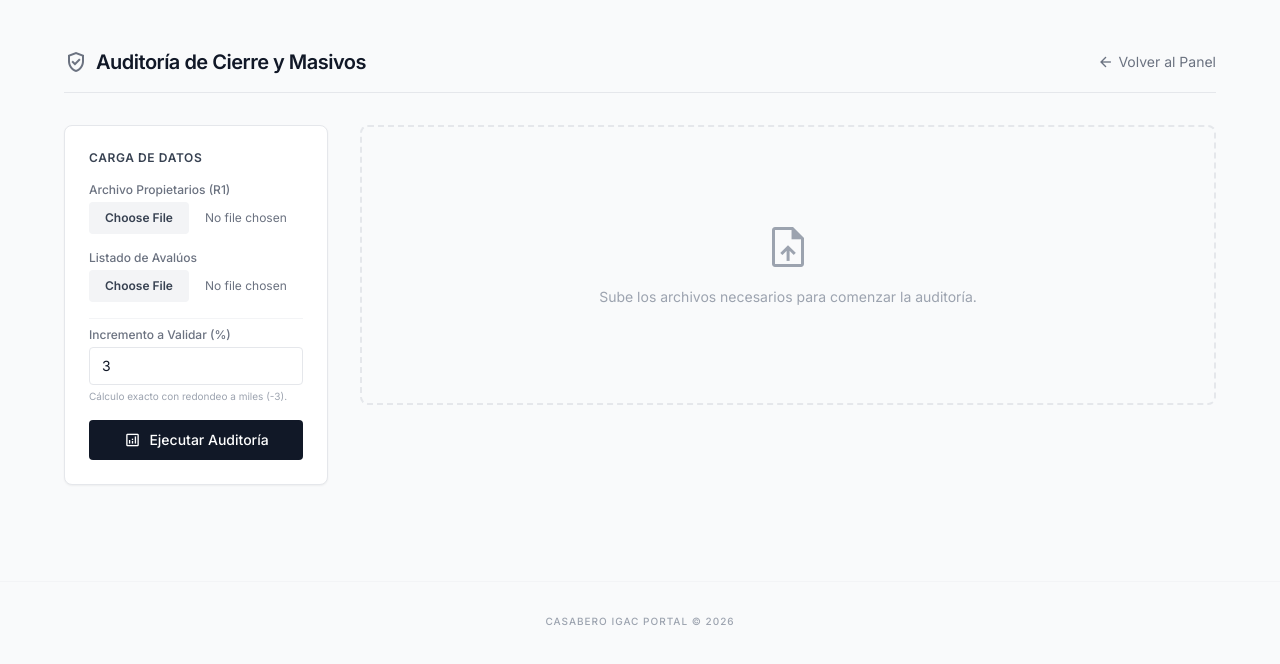
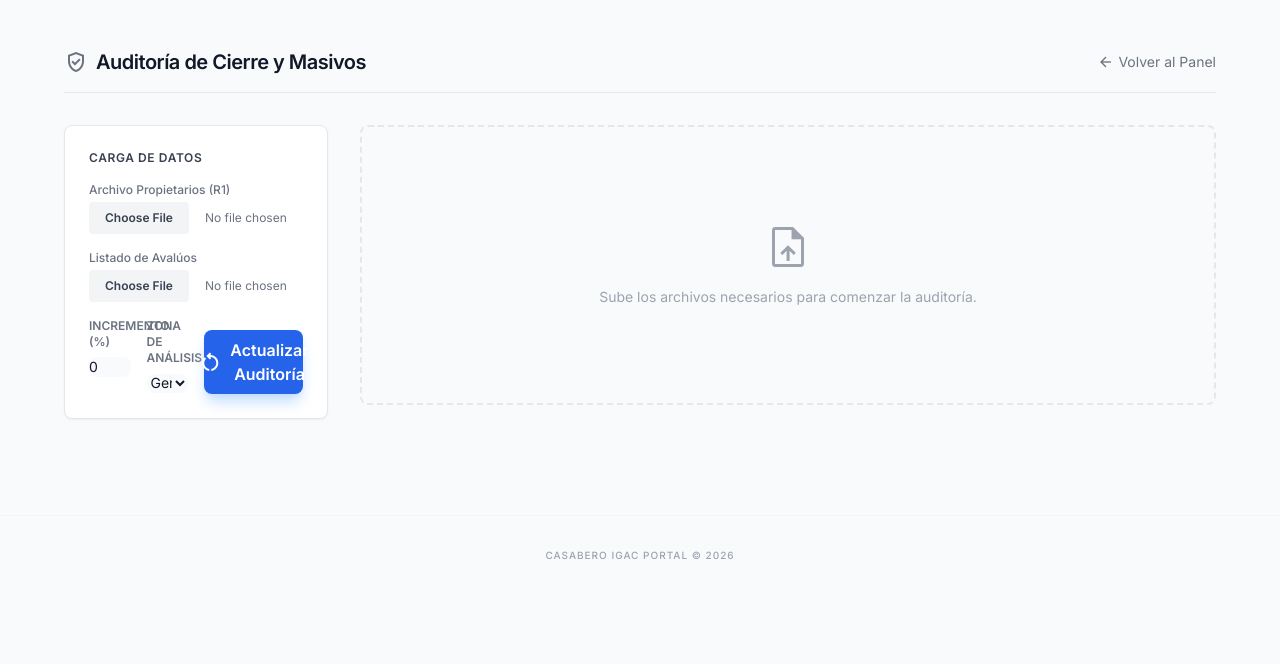
Before and after one commit to casabero/igac-portal, a Flask app: page /auditoria in a window 1280 px wide. Shown: the top 664 px of the page. Run offline with Flask 3, Linux system fonts and the light colour scheme; some libraries are stand-ins or nearby versions.

Commit message:
feat: iteration 10 - zone filtering and enriched outlier tables

```diff
--- a/app.py
+++ b/app.py
@@ -18,6 +18,14 @@ try:
     print("Base de datos de logs inicializada correctamente.")
 except Exception as e:
     print(f"Advertencia: No se pudo iniciar la DB de logs: {e}")
+
+@app.template_filter('format_number')
+def format_number(value):
+    try:
+        if value is None: return "0"
+        return f"{value:,.0f}".replace(",", ".")
+    except:
+        return value
 
 # --- RUTA 1: HOME (PORTAL) ---
 @app.route('/')
@@ -180,7 +188,8 @@ def auditoria_tool():
                 f_calc.filename: f_calc
             }
 
-            res = procesar_auditoria(files_dict, incremento)
+            zona = request.form.get('zona', 'General')
+            res = procesar_auditoria(files_dict, incremento, zona_filtro=zona)
 
             # Guardamos un identificador único para esta auditoría
             import uuid
--- a/templates/auditoria_tool.html
+++ b/templates/auditoria_tool.html
@@ -95,28 +95,56 @@
                                 class="block w-full text-xs text-gray-500 file:mr-4 file:py-2 file:px-4 file:rounded file:border-0 file:text-xs file:font-semibold file:bg-gray-100 file:text-gray-700 hover:file:bg-gray-200"
                                 required>
                         </div>
-                        <div class="pt-2 border-t border-gray-100">
-                            <label class="block text-xs font-medium text-gray-500 mb-1">Incremento a Validar (%)</label>
-                            <input type="number" name="incremento"
-                                value="{{ resultados.pct_incremento if resultados else 3 }}" step="0.1"
-                                class="w-full px-3 py-2 border border-gray-200 rounded text-sm focus:ring-1 focus:ring-black outline-none">
-                            <p class="text-[10px] text-gray-400 mt-1">Cálculo exacto con redondeo a miles (-3).</p>
+                        <div class="grid grid-cols-1 md:grid-cols-4 gap-4">
+                            <!-- Incremento Config -->
+                            <div>
+                                <label class="block text-xs font-bold text-gray-500 uppercase mb-1">Incremento
+                                    (%)</label>
+                                <input type="number" step="0.01" name="incremento"
+                                    value="{{ resultados.pct_incremento|default(0) }}"
+                                    class="w-full bg-gray-50 border-gray-200 rounded-lg text-sm focus:ring-blue-500 focus:border-blue-500"
+                                    required>
+                            </div>
+
+                            <!-- Filtro de Zona -->
+                            <div>
+                                <label class="block text-xs font-bold text-gray-500 uppercase mb-1">Zona de
+                                    Análisis</label>
+                                <select name="zona"
+                                    class="w-full bg-gray-50 border-gray-200 rounded-lg text-sm focus:ring-blue-500 focus:border-blue-500">
+                                    <option value="General" {% if resultados.zona_filtro=='General' %}selected{% endif
+                                        %}>General (Gualmatan)</option>
+                                    <option value="Urbana" {% if resultados.zona_filtro=='Urbana' %}selected{% endif %}>
+                                        Urbano (Cabecera)</option>
+                                    <option value="Rural" {% if resultados.zona_filtro=='Rural' %}selected{% endif %}>
+                                        Rural (Campo/Veredas)</option>
+                                    <option value="Corregimientos" {% if resultados.zona_filtro=='Corregimientos'
+                                        %}selected{% endif %}>Corregimientos</option>
+                                </select>
+                            </div>
+
+                            <!-- Botones -->
+                            <div class="md:col-span-2 flex items-end">
+                                <button type="submit"
+                                    class="w-full bg-blue-600 hover:bg-blue-700 text-white font-bold py-2 px-4 rounded-lg transition-all flex items-center justify-center gap-2 shadow-lg shadow-blue-200">
+                                    <span class="material-symbols-outlined">restart_alt</span>
+                                    Actualizar Auditoría
+                                </button>
+                            </div>
                         </div>
-                        <button type="submit"
-                            class="w-full bg-gray-900 text-white text-sm font-medium py-2.5 rounded hover:bg-black transition-colors flex items-center justify-center gap-2">
-                            <span class="material-symbols-outlined text-[18px]">analytics</span> Ejecutar Auditoría
-                        </button>
                     </form>
                 </div>
 
                 {% if resultados %}
-                <div class="bg-white p-6 rounded-lg border border-gray-200 shadow-sm">
+                <div class="bg-white p-6 rounded-lg border border-gray-200 shadow-sm mt-6">
                     <h2 class="text-xs font-semibold mb-4 text-gray-700 uppercase tracking-wider">Reporte</h2>
                     <a href="/auditoria/pdf" target="_blank"
                         class="w-full flex items-center justify-center gap-2 px-4 py-2 bg-white border border-gray-300 rounded text-sm font-medium text-gray-700 hover:bg-gray-50 transition-colors">
-                        <span class="material-symbols-outlined text-[18px] text-red-500">picture_as_pdf</span> Descargar
-                        Resumen PDF
+                        <span class="material-symbols-outlined text-[18px] text-red-500">picture_as_pdf</span>
+                        Descargar Reporte PDF
                     </a>
+                    <p class="text-[10px] text-gray-400 mt-2 text-center">Genera un resumen detallado con alertas y
+                        estadísticas.</p>
                 </div>
                 {% endif %}
             </div>
@@ -162,7 +190,8 @@
                     </div>
                     <div class="bg-red-50 p-4 rounded-lg border-2 border-red-500 shadow-sm relative overflow-hidden">
                         <div class="z-10 relative">
-                            <p class="text-[10px] text-red-600 uppercase font-bold tracking-wider">Avalúos $0 - Críticos
+                            <p class="text-[10px] text-red-600 uppercase font-bold tracking-wider">Avalúos $0 -
+                                Críticos
                             </p>
                             <p class="text-2xl font-semibold text-red-700">{{ t.get('conteo_zero_critico', 0) }}</p>
                         </div>
@@ -173,7 +202,8 @@
                         <div class="z-10 relative">
                             <p class="text-[10px] text-blue-600 uppercase font-bold tracking-wider">Avalúos $0 -
                                 Informales</p>
-                            <p class="text-2xl font-semibold text-blue-700">{{ t.get('conteo_zero_informal', 0) }}</p>
+                            <p class="text-2xl font-semibold text-blue-700">{{ t.get('conteo_zero_informal', 0) }}
+                            </p>
                         </div>
                         <span
                             class="material-symbols-outlined absolute -right-2 -bottom-2 text-blue-200 text-6xl opacity-40 select-none">info</span>
@@ -181,7 +211,8 @@
                     <div
                         class="bg-purple-50 p-4 rounded-lg border-2 border-purple-400 shadow-sm relative overflow-hidden">
                         <div class="z-10 relative">
-                            <p class="text-[10px] text-purple-600 uppercase font-bold tracking-wider">Avalúos $0 - PH
+                            <p class="text-[10px] text-purple-600 uppercase font-bold tracking-wider">Avalúos $0 -
+                                PH
                             </p>
                             <p class="text-2xl font-semibold text-purple-700">{{ t.get('conteo_zero_ph', 0) }}</p>
                         </div>
@@ -203,20 +234,26 @@
                         </div>
                         <div class="p-0">
                             <table class="w-full text-[10px]">
-                                <thead class="bg-gray-50/50 text-gray-400">
-                                    <tr>
-                                        <th class="px-3 py-1 text-left">Predial</th>
-                                        <th class="px-3 py-1 text-right">% Var.</th>
+                                <thead>
+                                    <tr class="text-left bg-gray-50">
+                                        <th class="py-2 px-2 text-[10px] font-bold text-gray-500 uppercase">Predial
+                                        </th>
+                                        <th class="py-2 px-2 text-[10px] font-bold text-gray-500 uppercase text-right">
+                                            Avalúo</th>
+                                        <th class="py-2 px-2 text-[10px] font-bold text-gray-500 uppercase text-right">
+                                            % Var</th>
                                     </tr>
                                 </thead>
                                 <tbody class="divide-y divide-gray-50">
                                     {% for item in resultados.outliers.top %}
                                     <tr
                                         class="border-b border-gray-50 last:border-0 hover:bg-gray-50/50 transition-colors">
-                                        <td class="py-2.5 font-mono text-[10px] text-gray-600 pr-2">{{
+                                        <td class="py-2 px-2 font-mono text-[9px] text-gray-600">{{
                                             item.Numero_Predial }}</td>
+                                        <td class="py-2 px-2 text-right font-medium text-gray-900 text-[10px]">$ {{
+                                            (item.Valor_Cierre_Listado|default(0))|format_number }}</td>
                                         <td
-                                            class="py-2.5 text-right font-bold text-amber-600 text-[11px] whitespace-nowrap">
+                                            class="py-2 px-2 text-right font-bold text-amber-600 text-[10px] whitespace-nowrap">
                                             {{ "%.2f"|format(item.Pct_Variacion) }}%</td>
                                     </tr>
                                     {% endfor %}
@@ -231,20 +268,26 @@
                         </div>
                         <div class="p-0">
                             <table class="w-full text-[10px]">
-                                <thead class="bg-gray-50/50 text-gray-400">
-                                    <tr>
-                                        <th class="px-3 py-1 text-left">Predial</th>
-                                        <th class="px-3 py-1 text-right">% Var.</th>
+                                <thead>
+                                    <tr class="text-left bg-gray-50">
+                                        <th class="py-2 px-2 text-[10px] font-bold text-gray-500 uppercase">Predial
+                                        </th>
+                                        <th class="py-2 px-2 text-[10px] font-bold text-gray-500 uppercase text-right">
+                                            Avalúo</th>
+                                        <th class="py-2 px-2 text-[10px] font-bold text-gray-500 uppercase text-right">
+                                            % Var</th>
                                     </tr>
                                 </thead>
                                 <tbody class="divide-y divide-gray-50">
                                     {% for item in resultados.outliers.bottom %}
                                     <tr
                                         class="border-b border-gray-50 last:border-0 hover:bg-gray-50/50 transition-colors">
-                                        <td class="py-2.5 font-mono text-[10px] text-gray-600 pr-2">{{
+                                        <td class="py-2 px-2 font-mono text-[9px] text-gray-600">{{
                                             item.Numero_Predial }}</td>
+                                        <td class="py-2 px-2 text-right font-medium text-gray-900 text-[10px]">$ {{
+                                            (item.Valor_Cierre_Listado|default(0))|format_number }}</td>
                                         <td
-                                            class="py-2.5 text-right font-bold text-blue-600 text-[11px] whitespace-nowrap">
+                                            class="py-2 px-2 text-right font-bold text-blue-600 text-[10px] whitespace-nowrap">
                                             {{ "%.2f"|format(item.Pct_Variacion) }}%</td>
                                     </tr>
                                     {% endfor %}
@@ -296,7 +339,8 @@
                                         "{:,.0f}".format(t.get('avaluo_cierre_listado', 0)) }}</td>
                                     <td class="px-4 py-3 text-indigo-600" id="totalCalc">$ {{
                                         "{:,.0f}".format(t.get('avaluo_cierre_calculado', 0)) }}</td>
-                                    <td class="px-4 py-3" id="totalCount">{{ resultados.total_predios }} predios</td>
+                                    <td class="px-4 py-3" id="totalCount">{{ resultados.total_predios }} predios
+                                    </td>
                                 </tr>
                             </tfoot>
                         </table>
@@ -404,7 +448,8 @@
 
     <!-- Footer -->
     <footer class="mt-12 py-8 border-t border-gray-100 text-center">
-        <p class="text-[10px] text-gray-400 uppercase tracking-widest font-medium">Casabero IGAC Portal &copy; 2026</p>
+        <p class="text-[10px] text-gray-400 uppercase tracking-widest font-medium">Casabero IGAC Portal &copy; 2026
+        </p>
     </footer>
 </body>
 
```
Also changed, not shown: modules/auditoria_maestra.py (+27 -9 lines).
